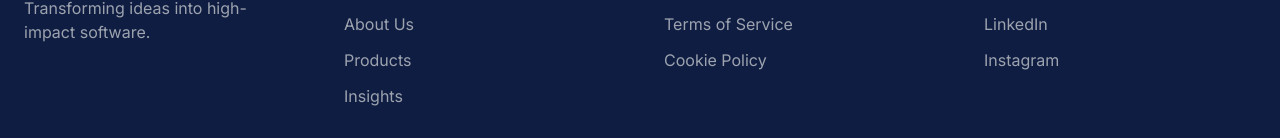
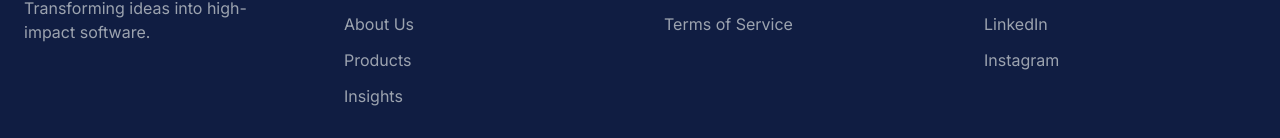
Before and after one commit to vishnex25/official-site, a plain HTML site: page index.html in a window 1280 px wide. Shown: the part 5848-5986 px from the top of the page. Drawn offline with nearby package versions, Linux system fonts and the light colour scheme.

Commit message:
Remove commented-out Cookie Policy link from footer

```diff
--- a/index.html
+++ b/index.html
@@ -746,8 +746,8 @@
                                 Policy</a></li>
                         <li><a href="#" class="text-sm sm:text-base hover:text-white transition-colors">Terms of
                                 Service</a></li>
-                        <li><a href="#" class="text-sm sm:text-base hover:text-white transition-colors">Cookie
-                                Policy</a></li>
+                        <!-- <li><a href="#" class="text-sm sm:text-base hover:text-white transition-colors">Cookie
+                                Policy</a></li> -->
                     </ul>
                 </div>
 
```
